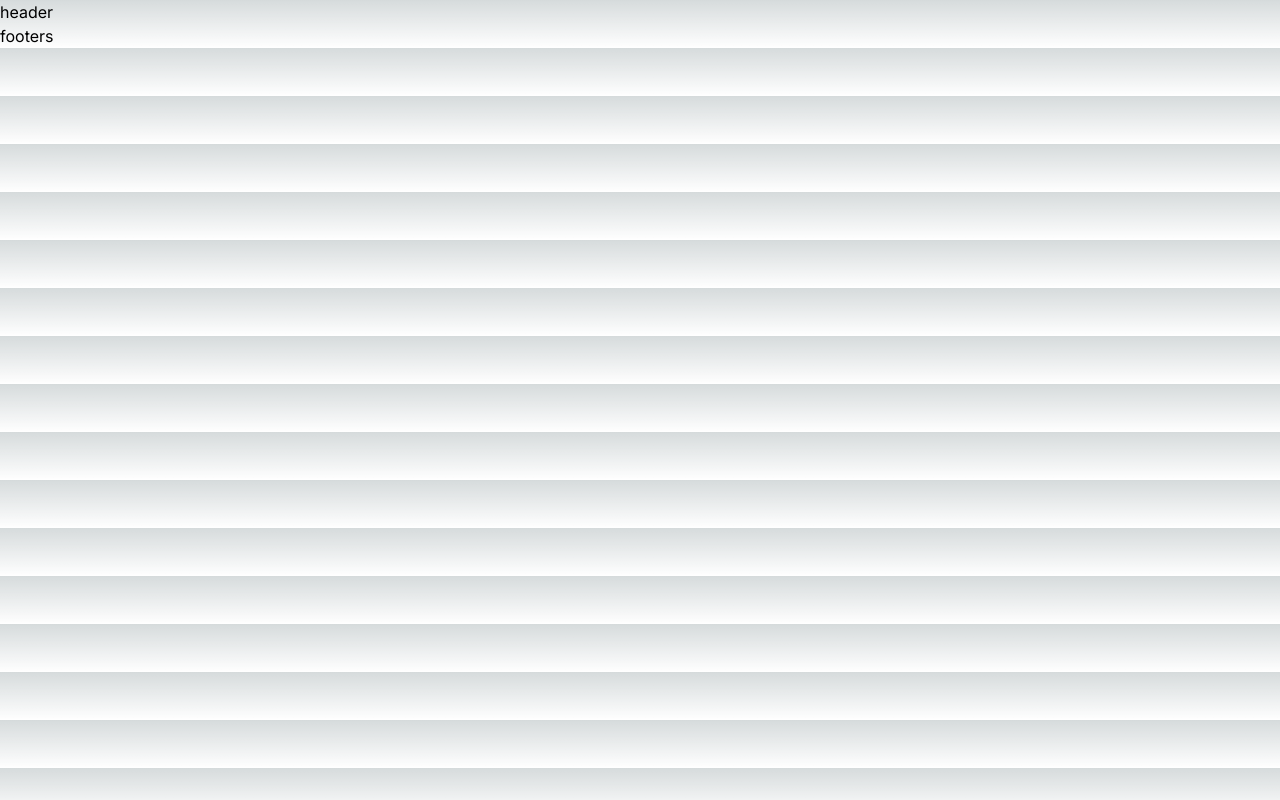
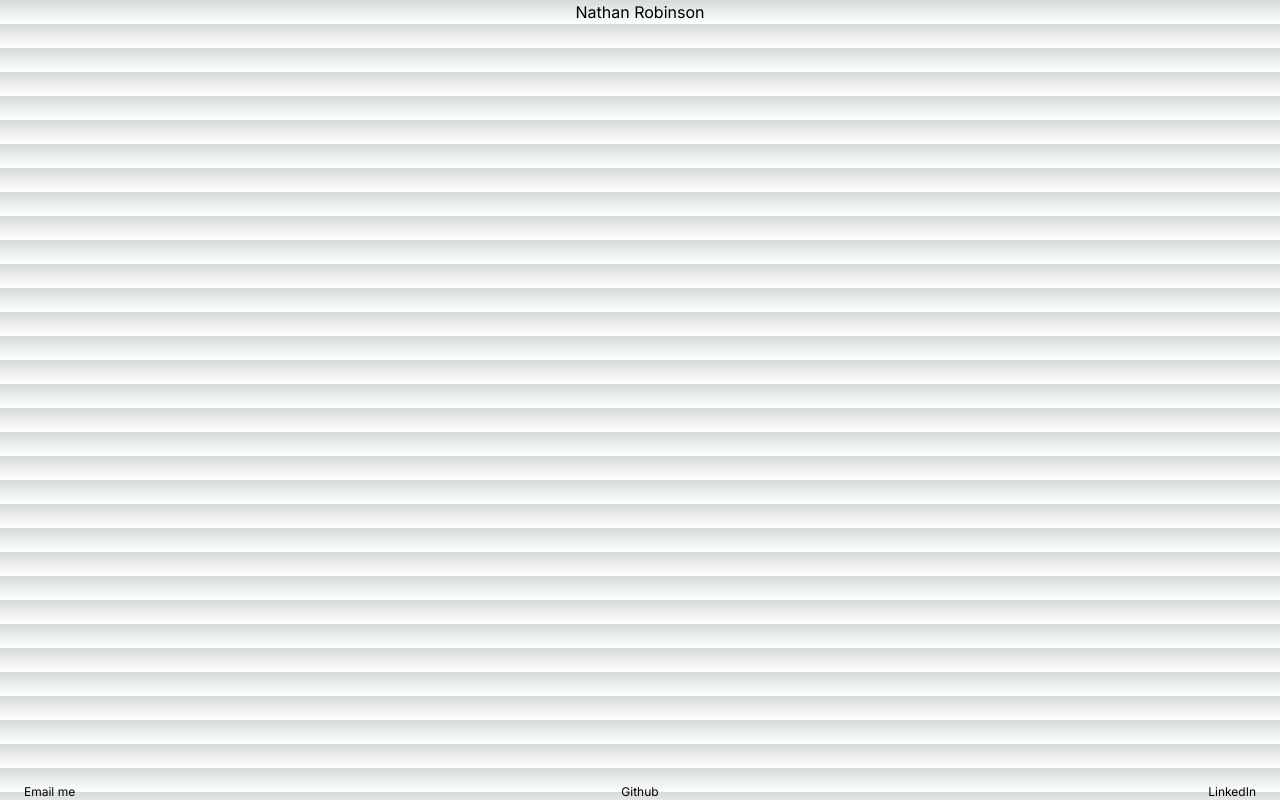
Before and after one commit to nrobinson1232111/Portfolio, a Next.js app: page / in a window 1280 px wide. Built offline with nearby package versions, Linux system fonts and the light colour scheme.

Commit message:
Added skeleton of page and social media links.

```diff
--- /dev/null
+++ b/app/ui/content-container.jsx
@@ -0,0 +1,7 @@
+export default function ContentContainer({ children }){
+    return(
+        <div>
+            {children}
+        </div>
+    )
+}
--- a/app/ui/footer.tsx
+++ b/app/ui/footer.tsx
@@ -1,5 +1,17 @@
 
 
 export default function Footer(){
-    return(<p>footers</p>)
+    return(
+        <div className="">
+            <div className="fixed bottom-0 left-6 text-xs">
+                <a href="mailto:nrobinson1232111@gmail.com">Email me</a>
+            </div>
+            <div className="fixed bottom-0 left-1/2 text-xs -translate-x-1/2">
+                <a href="https://github.com/nrobinson1232111">Github</a>
+            </div>
+            <div className="fixed bottom-0 right-6 text-xs">
+                <a href="https://www.linkedin.com/in/nathan-robinson-075335122/">LinkedIn</a>
+            </div>
+        </div>
+    )
 }
--- a/app/ui/header.tsx
+++ b/app/ui/header.tsx
@@ -1,5 +1,5 @@
 
 
 export default function Header(){
-    return(<p>header</p>)
+    return(<h1 className="flex justify-center">Nathan Robinson</h1>)
 }
--- /dev/null
+++ b/app/ui/skills.tsx
@@ -0,0 +1,3 @@
+export default function Skills(){
+
+}
```
